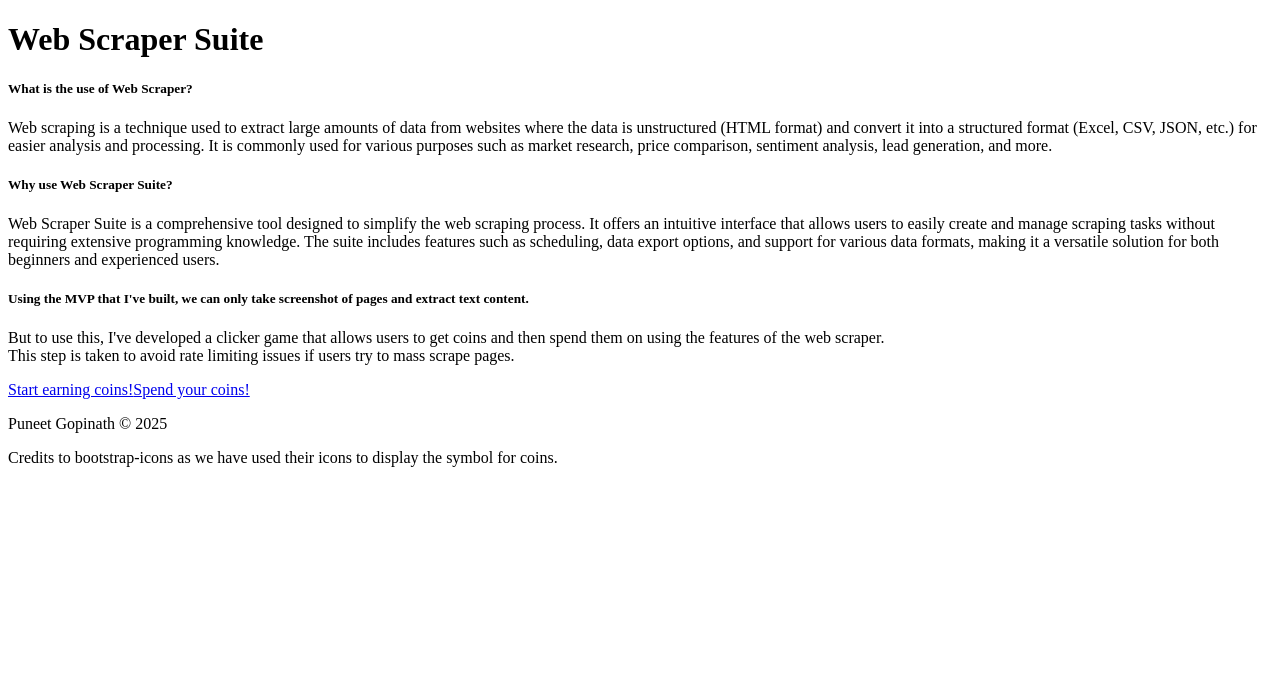
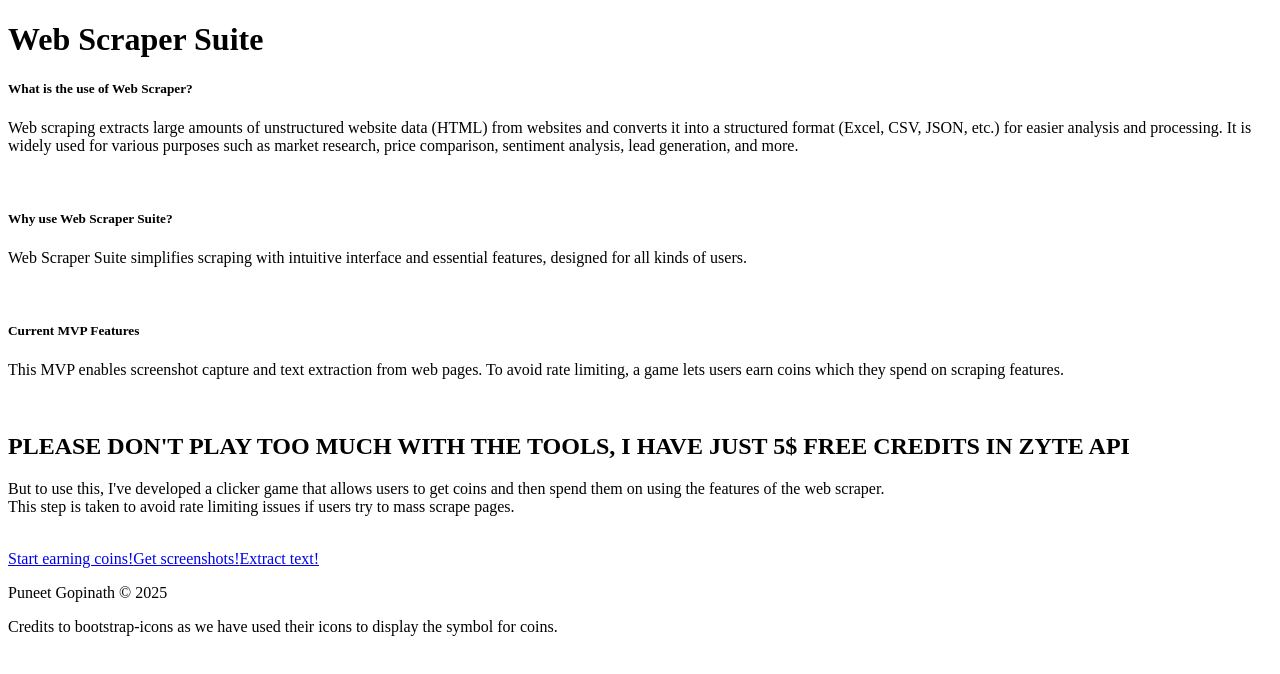
Before and after one commit to PuneetGopinath/WebScraper, a React app: page / in a window 1280 px wide. Shown: the top 674 px of the page. Built offline with nearby package versions, Linux system fonts and the light colour scheme; the HTML template or start-up script is replaced by a standard one.

Commit message:
feat: improve content in Home component for clarity

```diff
--- a/src/client/components/Home.jsx
+++ b/src/client/components/Home.jsx
@@ -11,16 +11,26 @@
         <>
             <h5>What is the use of Web Scraper?</h5>
             <p>
-                Web scraping is a technique used to extract large amounts of data from websites where the data is unstructured (HTML format) and convert it into a structured format (Excel, CSV, JSON, etc.) for easier analysis and processing. It is commonly used for various purposes such as market research, price comparison, sentiment analysis, lead generation, and more.
+                Web scraping extracts large amounts of unstructured website data (HTML) from websites and converts it into a structured format (Excel, CSV, JSON, etc.) for easier analysis and processing. It is widely used for various purposes such as market research, price comparison, sentiment analysis, lead generation, and more.
             </p>
+            <br />
             <h5>Why use Web Scraper Suite?</h5>
             <p>
-                Web Scraper Suite is a comprehensive tool designed to simplify the web scraping process. It offers an intuitive interface that allows users to easily create and manage scraping tasks without requiring extensive programming knowledge. The suite includes features such as scheduling, data export options, and support for various data formats, making it a versatile solution for both beginners and experienced users.
+                Web Scraper Suite simplifies scraping with intuitive interface and essential features, designed for all kinds of users.
             </p>
-            <h5>Using the MVP that I've built, we can only take screenshot of pages and extract text content.</h5>
+            <br />
+            <h5>Current MVP Features</h5>
+            <p>
+                This MVP enables screenshot capture and text extraction from web pages. To avoid rate limiting, a game lets users earn coins which they spend on scraping features.
+            </p>
+            <br />
+            <h2>PLEASE DON'T PLAY TOO MUCH WITH THE TOOLS, I HAVE JUST 5$ FREE CREDITS IN ZYTE API</h2>
+
             <p>But to use this, I've developed a clicker game that allows users to get coins and then spend them on using the features of the web scraper.<br />This step is taken to avoid rate limiting issues if users try to mass scrape pages.</p>
+            <br />
             <Link to="/game" className="btn">Start earning coins!</Link>
-            <Link to="/ss" className="btn">Spend your coins!</Link>
+            <Link to="/ss" className="btn">Get screenshots!</Link>
+            <Link to="/text" className="btn">Extract text!</Link>
         </>
     );
 };
```
